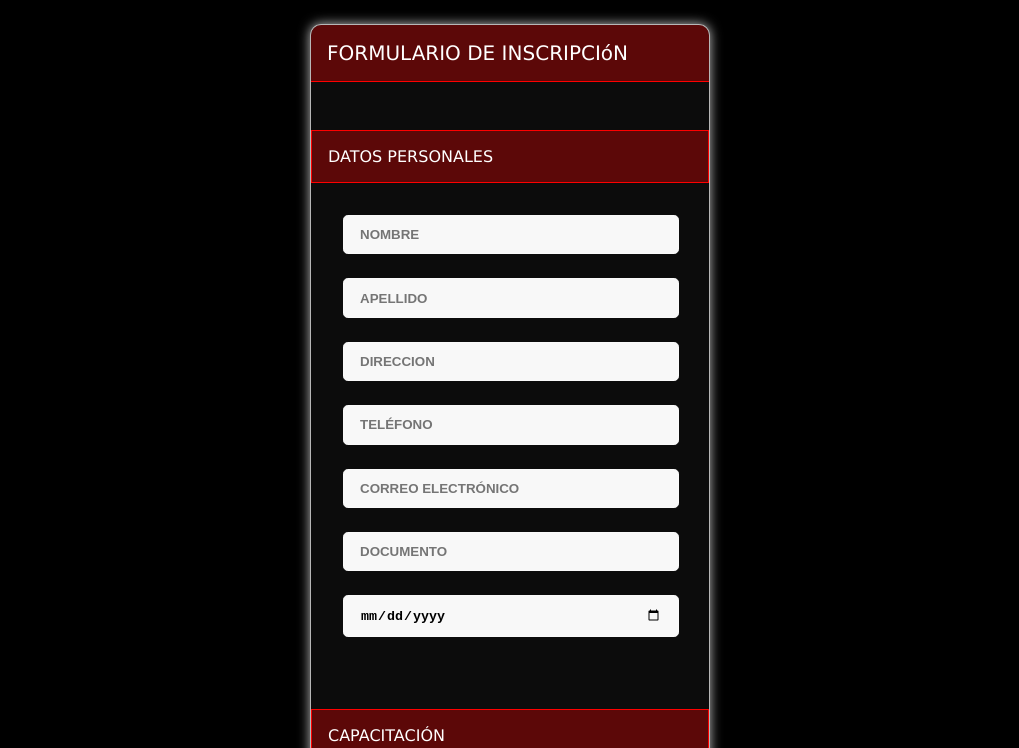
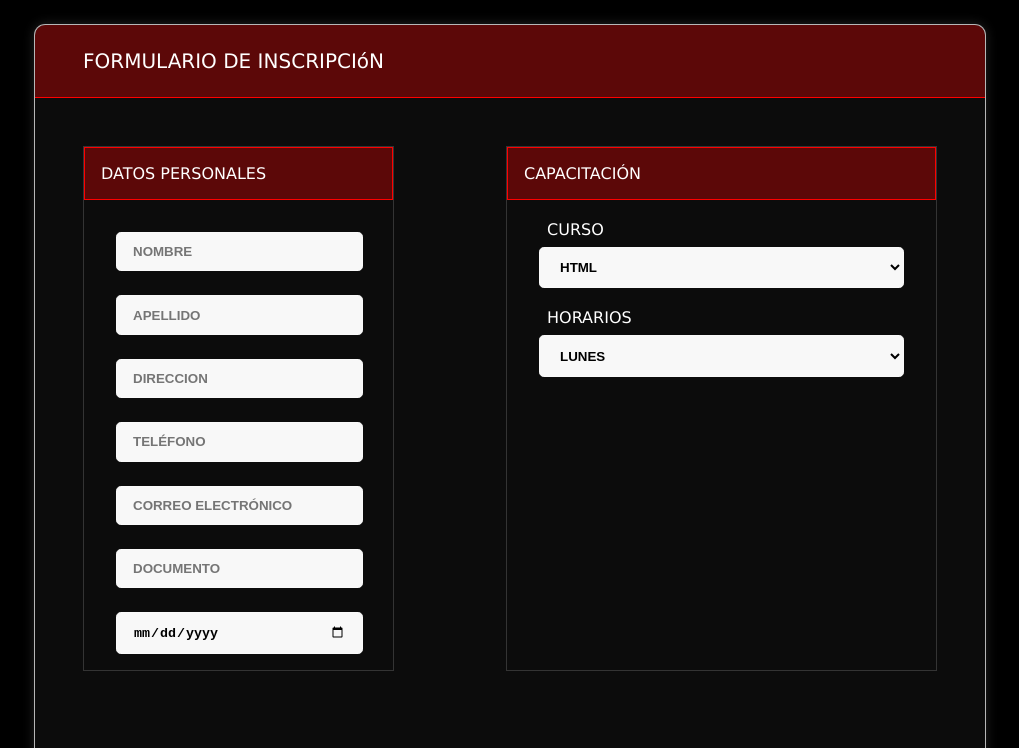
Before and after one commit to Spice-and-Wolf21/tod_-list, a plain HTML site: page public/index.html in a window 1280 px wide. Shown: the top 748 px of the page, without its empty margins (130-1149 px from the left). Drawn offline with Linux system fonts and the light colour scheme.

Commit message:
actualizacion formulario de inscripcion

```diff
--- a/public/index.html
+++ b/public/index.html
@@ -8,10 +8,12 @@
 		<link rel="stylesheet" href="main.css" />
 	</head>
 	<body>
-		<section class="contenedor">
-			<form>
-				<div class="titulo-principal">
-					<span>FORMULARIO DE INSCRIPCIóN</span>
+		<section>
+			<form class="contenedor">
+				<div class="seccion">
+					<div class="titulo-principal">
+						<span>FORMULARIO DE INSCRIPCIóN</span>
+					</div>
 				</div>
 				<section class="seccion">
 					<article class="titulo">
--- a/public/main.css
+++ b/public/main.css
@@ -7,23 +7,24 @@ form * {
 	/*outline: 1px solid red;*/
 }
 .contenedor {
-    width: 400px;
-    margin:  1.5rem auto 0;
+	width: 350px;
+	margin: 1.5rem auto 0;
+	display: block;
 	/* padding: 4rem 7rem; */
 }
 form {
-    border: 1px solid rgba(255, 255, 255, .7);
-    border-radius: .7rem;
+	border: 1px solid rgba(255, 255, 255, 0.7);
+	border-radius: 0.7rem;
 	background: rgba(248, 248, 248, 0.048);
 	color: white;
 	font-weight: 500;
 	font-family: Verdana, Geneva, Tahoma, sans-serif;
-    box-shadow: rgba(214, 214, 214, 0.9) 0 0 .7rem;
+	box-shadow: rgba(255, 255, 255, 0.137) 0 0 0.7rem;
 	overflow: hidden;
 }
 
 .titulo-principal {
-    padding: 1rem;
+	padding: 1.25rem;
 	background-color: rgba(255, 2, 2, 0.329);
 	color: rgb(255, 255, 255);
 	border-bottom: 1px solid red;
@@ -35,22 +36,26 @@ form {
 	/* border-radius: .5rem .5rem 0 0; */
 	border: 1px solid red;
 }
-.seccion {
-    padding: 3rem 0 .5rem;
+
+.seccion:nth-child(n + 2) {
+	padding: 3rem 0 0.5rem;
 }
+
 .articulo {
 	padding: 1rem 2rem 0;
 }
 
-input, select, select > option {
+input,
+select,
+select > option {
 	background-color: rgb(248, 248, 248);
-    padding:.7rem 1rem;
+	padding: 0.7rem 1rem;
 	/* color: white; */
 	font-weight: bold;
-    border-width: .5px;
+	border-width: 0.5px;
 	border-style: solid;
 	border-color: rgb(250, 250, 250) rgb(250, 250, 250) rgb(250, 250, 250);
-    border-radius: .3rem;
+	border-radius: 0.3rem;
 	outline: none;
 }
 
@@ -62,12 +67,12 @@ input, select, select > option {
 	flex-flow: wrap;
 }
 
-
 .cont-1 {
-    margin: .5rem 1rem .5rem 0;
-    padding: .5rem 1rem .5rem 0;
+	margin: 0.5rem 1rem 0.5rem 0;
+	padding: 0.5rem 1rem 0.5rem 0;
 }
-.cont-1 input, .cont-1 select {
+.cont-1 input,
+.cont-1 select {
 	width: 100%;
 }
 
@@ -76,19 +81,19 @@ input, select, select > option {
 	width: 100%;
 	margin-bottom: 1rem;
 }
-.cont-2 span{
+.cont-2 span {
 	display: block;
-    padding: .25rem .5rem .5rem;
+	padding: 0.25rem 0.5rem 0.5rem;
 }
 
-.cont-3 select{
+.cont-3 select {
 	width: 100%;
 }
 
 .boton {
 	display: block;
 	width: 100%;
-    padding: .7rem .5rem;
+	padding: 0.7rem 0.5rem;
 	border-radius: 50px;
 	background-color: rgba(255, 0, 0, 0.267);
 	color: white;
@@ -106,3 +111,40 @@ input, select, select > option {
 .form-footer {
 	padding: 1rem;
 }
+
+@media (min-width: 750px) {
+	.contenedor {
+		display: grid;
+		grid-gap: 1rem;
+		width: auto;
+        max-width: 950px;
+	}
+	.contenedor .seccion:nth-child(n + 2) {
+		margin: 2rem 3rem;
+		padding: 0;
+		border: 1px solid rgba(255, 255, 255, 0.164);
+	}
+	.contenedor .seccion:nth-child(1) {
+		grid-column: 1/3;
+		grid-row: 1;
+		padding: 0;
+	}
+	.titulo-principal {
+		padding: 1.5rem 3rem;
+	}
+	.contenedor .seccion:nth-child(2) {
+		grid-column: 1;
+		grid-row: 2;
+	}
+	.contenedor .seccion:nth-child(3) {
+		grid-column: 2;
+		grid-row: 2;
+	}
+	.contenedor .seccion:last-child {
+		grid-column: 1/3;
+		grid-row: 4;
+		padding: 2rem 2rem;
+		margin: 0;
+		border: none;
+	}
+}
```
Lines whose indentation alone changed are shown as unchanged.
